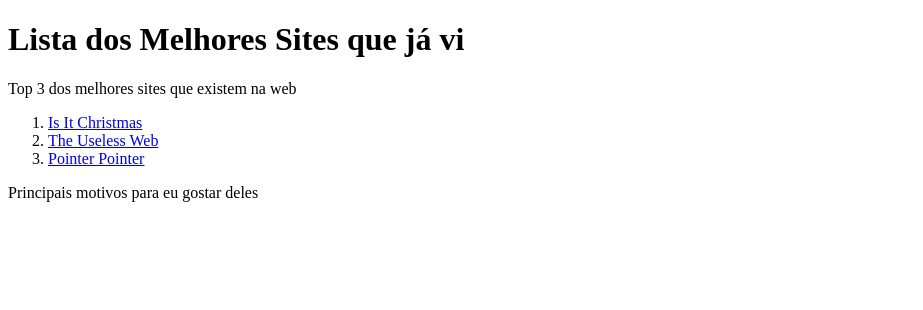
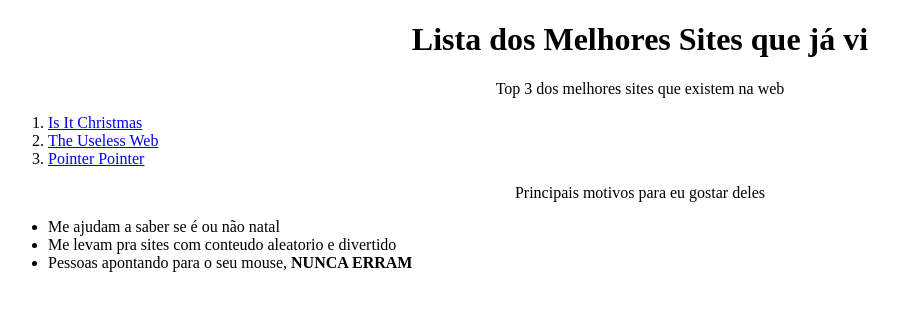
Before and after one commit to irbds/trybe-exercicios, a plain HTML site: page index3.html in a window 1280 px wide. Shown: the whole page, without its empty margins (0-923 px from the left). Drawn offline with Linux system fonts and the light colour scheme.

Commit message:
Finalizado primeira parte do exercicio M1.B3.03 parte 3.1

```diff
--- a/index3.html
+++ b/index3.html
@@ -3,7 +3,7 @@
   <head>
     <meta charset="UTF-8">
     <title>Agrupando Seletores</title>
-    <link rel="stylesheet" href="style.css">
+    <link rel="stylesheet" href="style3.css">
   </head>
   <body>
     <h1>Lista dos Melhores Sites que já vi</h1>
@@ -14,5 +14,10 @@
         <li><a href="https://pointerpointer.com" target="_blank">Pointer Pointer</a></li>
     </ol>
     <p>Principais motivos para eu gostar deles</p>
+    <ul>
+        <li>Me ajudam a saber se é ou não natal</li>
+        <li>Me levam pra sites com conteudo aleatorio e divertido</li>
+        <li>Pessoas apontando para o seu mouse, <strong>NUNCA ERRAM</strong></li>
+    </ul>
   </body>
 </html>
--- a/style3.css
+++ b/style3.css
@@ -0,0 +1,11 @@
+h1, p{
+    text-align: center;
+}
+
+li:hover{
+    background-color: blueviolet;
+}
+
+li:active{
+    font-style:italic;
+}
```
